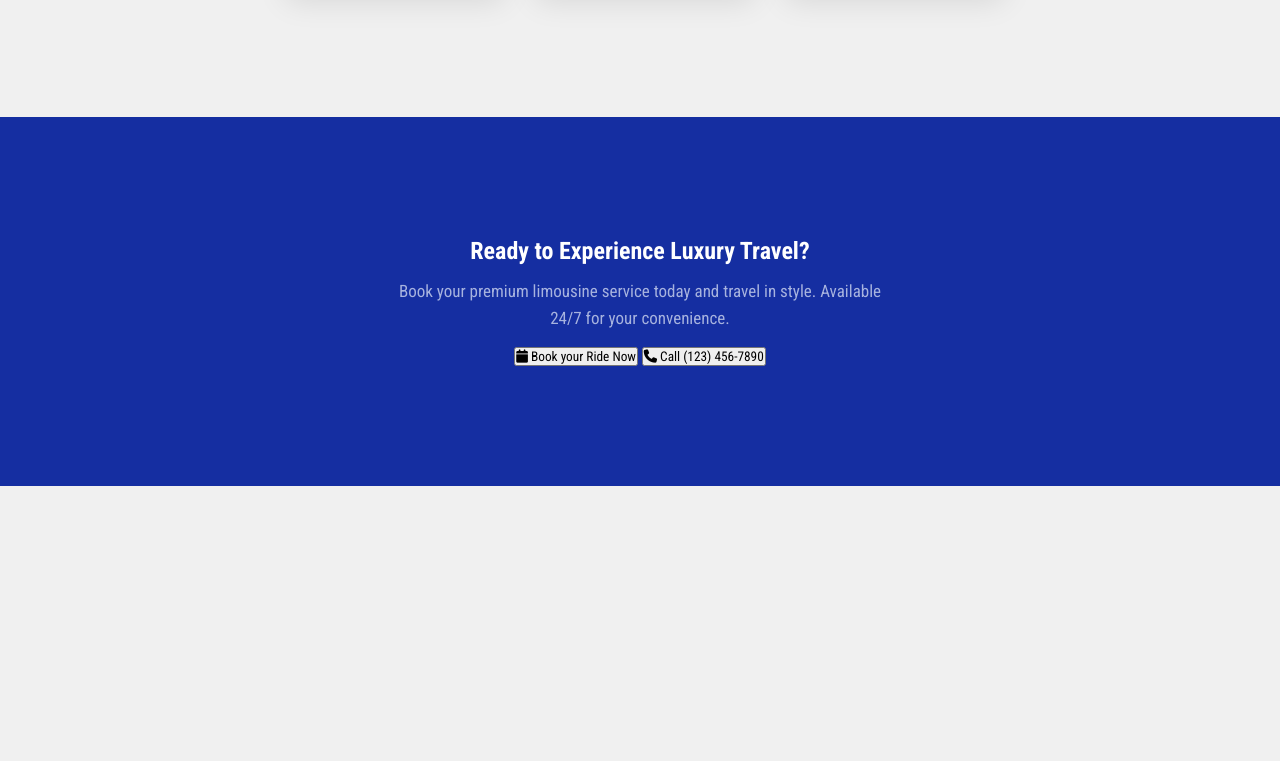
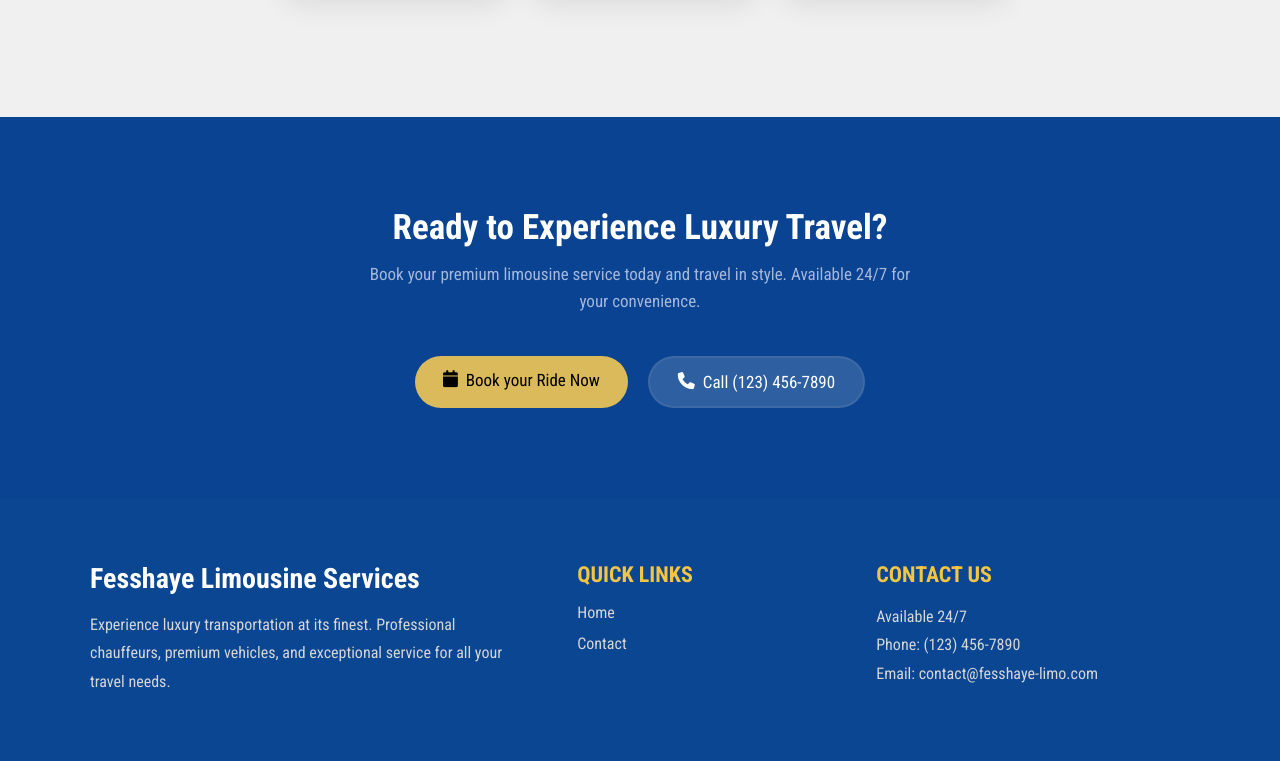
Before and after one commit to Githubadonay/Fesshaye-Limousine-Services, a plain HTML site: page index.html in a window 1280 px wide. Shown: the part 1444-2205 px from the top of the page. Before the commit the page ends 1930 px from the top, so only its background shows below. Drawn offline with Linux system fonts and the light colour scheme; a web font is replaced by a local one.

Commit message:
footer is upp and ready

```diff
--- a/index.html
+++ b/index.html
@@ -150,8 +150,36 @@
           </div>
         </div>
       </section>
+    </main>
 
+    <footer class="footer__section">
+      <div class="footer__container">
+        <div class="footer__company">
+          <h5 class="footer__company__title">Fesshaye Limousine Services</h5>
+          <p class="footer__company__para">
+            Experience luxury transportation at its finest. Professional
+            chauffeurs, premium vehicles, and exceptional service for all your
+            travel needs.
+          </p>
+        </div>
 
-    </main>
+        <div class="footer__links">
+          <h5 class="footer__links__title">Quick Links</h5>
+          <ul>
+            <li><a href="#">Home</a></li>
+            <li><a href="#">Contact</a></li>
+          </ul>
+        </div>
+
+        <div class="footer__contact">
+          <h5 class="footer__contact__title">Contact Us</h5>
+          <p class="footer__contact__para">
+            Available 24/7<br />
+            Phone: (123) 456-7890<br />
+            Email: contact@fesshaye-limo.com
+          </p>
+        </div>
+      </div>
+    </footer>
   </body>
 </html>
--- a/style.css
+++ b/style.css
@@ -292,7 +292,10 @@ header {
   border-radius: 10px;
   box-shadow: rgba(0, 0, 0, 0.1) 5px 5px 30px;
   border-top: 1px solid transparent;
-  transition: transform 0.3s ease, box-shadow 0.3s ease, border-top 0.3s ease;
+  transition:
+    transform 0.3s ease,
+    box-shadow 0.3s ease,
+    border-top 0.3s ease;
 }
 
 .main__offer i {
@@ -320,30 +323,144 @@ header {
 
 /* Experience Section Styles */
 .experience__section {
-  padding: 120px 0;
+  padding: 90px 0;
   background-color: #f0f0f0;
-  background-color: var(--primary-color);
+  background-color: rgb(9, 67, 145);
 }
 .experience__container {
+  display: flex;
+  flex-direction: column;
+  gap: 40px;
+  align-items: center;
+}
+.experience__detail {
   display: flex;
   flex-direction: column;
   gap: 13px;
   align-items: center;
 }
-.experience__detail{
-  display: flex;
-  flex-direction: column;
-  gap: 13px;
-  align-items: center;
+.experience__title {
+  color: white;
+  font-size: 35px;
+  font-weight: 700;
 }
-.experience__title{
-  color: white;
-}
-.experience__subtitle{
+.experience__subtitle {
   color: #d0d8f0c8;
   font-size: 17px;
   font-weight: 400;
-  max-width: 500px;
+  max-width: 550px;
   line-height: 1.6;
   text-align: center;
 }
+.experience__buttons {
+  display: flex;
+  flex-direction: row;
+  gap: 20px;
+}
+.experience__book__button {
+  display: flex;
+  flex-direction: row;
+  gap: 8px;
+  color: black;
+  border-radius: 30px;
+  border: none;
+  background-color: #daba5a;
+  font-size: 17px;
+  padding: 14px 28px;
+  cursor: pointer;
+  transition: 0.3s ease;
+}
+.experience__book__button:hover {
+  background-color: #c9a030;
+  transform: scale(1.03);
+}
+.experience__call__button {
+  display: flex;
+  flex-direction: row;
+  gap: 8px;
+  color: white;
+  border-radius: 30px;
+  border: 2px solid #e0dbcd15;
+  background-color: rgba(255, 255, 255, 0.151);
+  font-size: 17px;
+  padding: 14px 28px;
+  cursor: pointer;
+  transition: 0.3s ease;
+}
+.experience__call__button:hover {
+  background-color: rgba(255, 255, 255, 0.335);
+  border-color: rgba(255, 255, 255, 0.073);
+  transform: scale(1.03);
+}
+
+/* Footer Styles */
+.footer__section {
+  background-color: rgb(11, 70, 147);
+  padding: 64px 24px;
+  color: white;
+}
+.footer__container {
+  display: grid;
+  grid-template-columns: 1.4fr 0.8fr 1fr;
+  gap: 48px;
+  align-items: flex-start;
+  width: 100%;
+  max-width: 1100px;
+  margin: 0 auto;
+}
+
+.footer__company {
+  max-width: 420px;
+}
+.footer__company__title {
+  font-size: 28px;
+  margin-bottom: 16px;
+}
+.footer__company__para {
+  line-height: 1.8;
+  color: #d6d6d6;
+}
+
+.footer__links {
+  display: flex;
+  flex-direction: column;
+  gap: 16px;
+}
+
+.footer__links__title {
+  font-size: 22px;
+  margin-bottom: 0;
+  color: #f5c542;
+  text-transform: uppercase;
+}
+.footer__links ul {
+  list-style: none;
+  padding: 0;
+}
+.footer__links ul li {
+  margin-bottom: 12px;
+}
+.footer__links ul li a {
+  text-decoration: none;
+  color: #d6d6d6;
+  transition: 0.3s ease;
+}
+.footer__links ul li a:hover {
+  color: #f5c542;
+}
+
+.footer__contact {
+  display: flex;
+  flex-direction: column;
+  gap: 16px;
+}
+.footer__contact__title {
+  font-size: 22px;
+  margin-bottom: 0;
+  color: #f5c542;
+  text-transform: uppercase;
+}
+.footer__contact__para {
+  line-height: 1.8;
+  color: #d6d6d6;
+}
```
